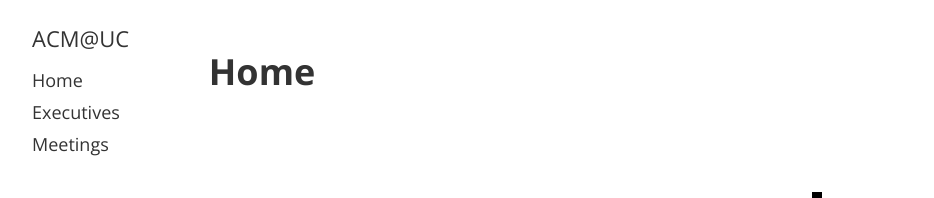
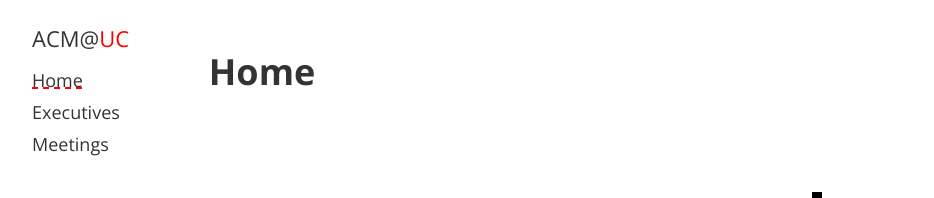
Before and after one commit to ACMatUC/acmatuc.github.io, a Jekyll site: the page built from index.html, in a window 1280 px wide. Shown: the top 198 px of the page, without its empty margins (166-1100 px from the left). Built offline with Jekyll 4.4.1, drawn with Linux system fonts in a browser that asks for light colours.

Commit message:
Changes to nav menu

```diff
--- a/_includes/nav.html
+++ b/_includes/nav.html
@@ -1,6 +1,6 @@
 <div class="nav nav--fixed">
   <h1 class="nav__section nav__section--left nav__header">
-    <a href="/" title="ACM@UC">ACM@UC</a>
+    <a href="/" title="ACM@UC">ACM@<span style="color:red;">UC</span></a>
   </h1>
 
   <ul class="nav__section nav__section--right nav__list">
--- a/_sass/components/_nav.scss
+++ b/_sass/components/_nav.scss
@@ -21,6 +21,9 @@
 
     a {
       color: $color-black;
+    }
+    .active {
+      text-decoration: dashed underline red;
     }
   }
 
```
